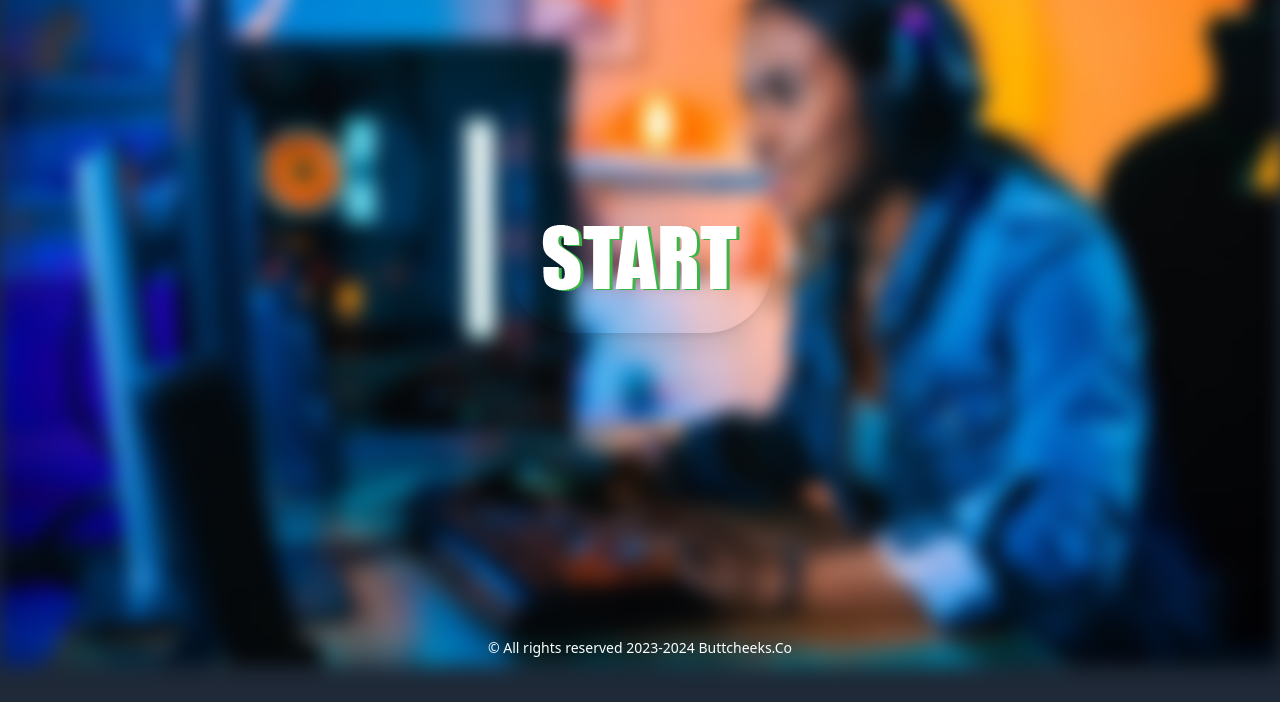
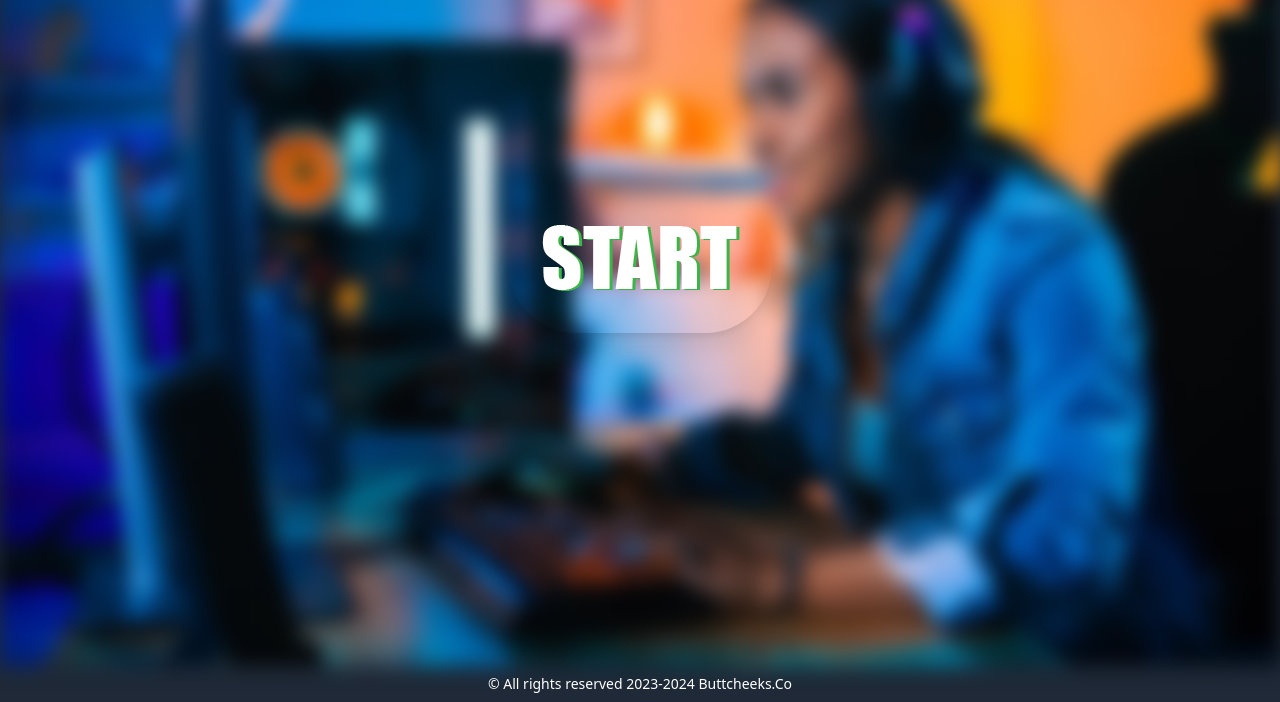
Before and after one commit to mgonzalezjr7/Lets-Play, a plain HTML site: page index.html in a window 1280 px wide. Shown: the part 134-836 px from the top of the page. Before the commit the page ends 800 px from the top, so only its background shows below. Drawn offline with nearby package versions, Linux system fonts and the light colour scheme.

Commit message:
Quick Css Cleanup

```diff
--- a/assets/css/style.css
+++ b/assets/css/style.css
@@ -206,6 +206,7 @@
     width: 100%;
     margin: 0;
     transition: top 0.3s ease-out;
+    background-color: #51B848;
   }
 
   .card:hover h4,
--- a/index.html
+++ b/index.html
@@ -149,7 +149,7 @@
     <img src="./assets/images/gaming(960x540).jpg" alt="Girl in gaming chair gaming">
     </div>
 <!-- COPY RIGHTS -->
-    <footer class="fixed bottom-0 w-full text-center">
+    <footer class="relative bottom-0 w-full text-center">
         <p class="inline-block text-white px-4 py-2 text-sm">
             © All rights reserved 2023-2024 Buttcheeks.Co
         </p>
```
